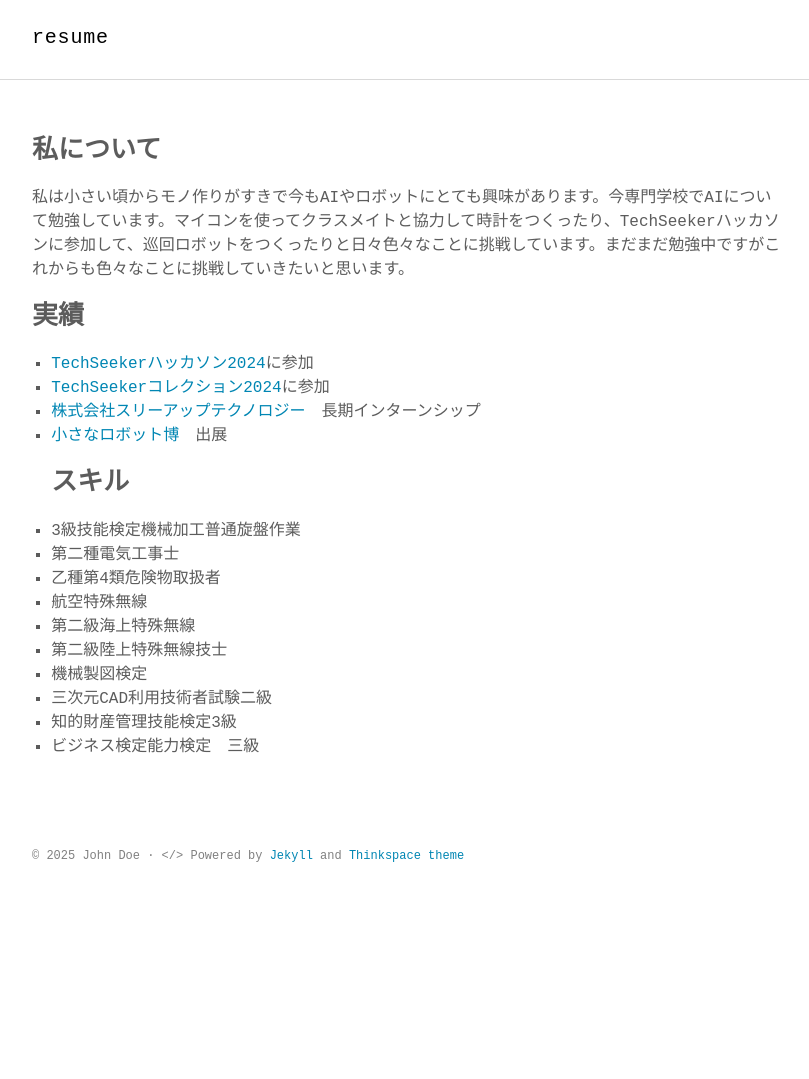
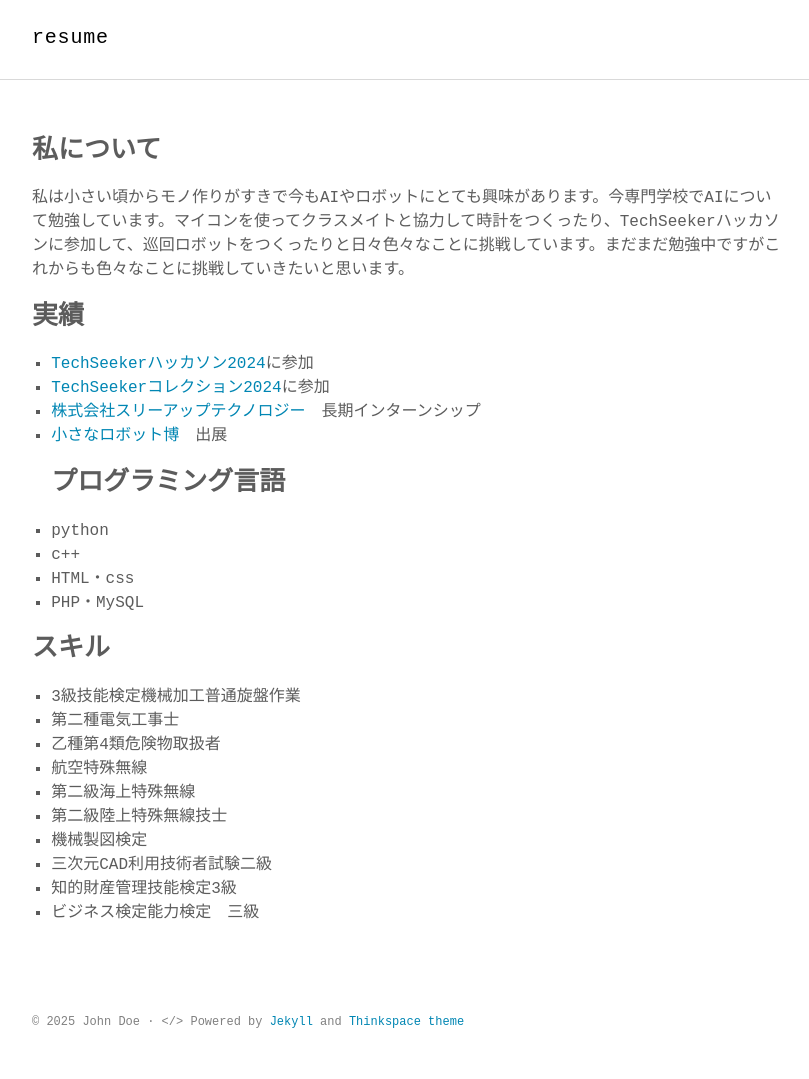
Before and after one commit to kairi1091/resume, a Jekyll site: the page built from index.md, in a window 1280 px wide. Shown: the whole page, without its empty margins (232-1041 px from the left). Built offline with Jekyll 4.4.1, drawn with Linux system fonts in a browser that asks for light colours; some web fonts are replaced; before the commit the page ends 913 px from its top, so only the background shows below that.

Commit message:
プログラミング言語追加

```diff
--- a/index.md
+++ b/index.md
@@ -9,6 +9,12 @@ title: Portfolio
 - [TechSeekerコレクション2024](https://techseeker.jp/hackathon2024/)に参加
 - [株式会社スリーアップテクノロジー](https://3up-tec.jp/)　長期インターンシップ
 - [小さなロボット博](https://www.city.yao.osaka.jp/0000077335.html)　出展
+## プログラミング言語
+- python
+- c++
+- HTML・css
+- PHP・MySQL
+
 ## スキル
 - 3級技能検定機械加工普通旋盤作業
 - 第二種電気工事士
```
